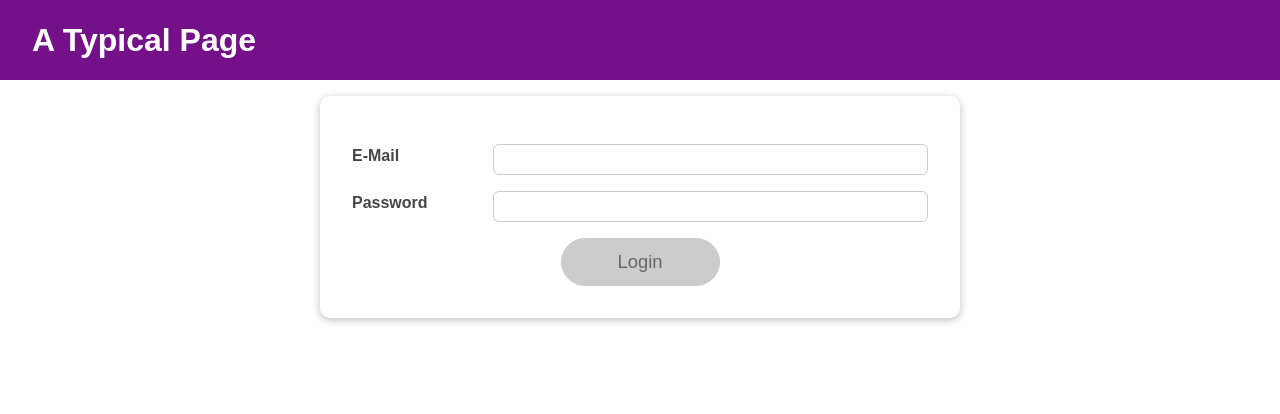
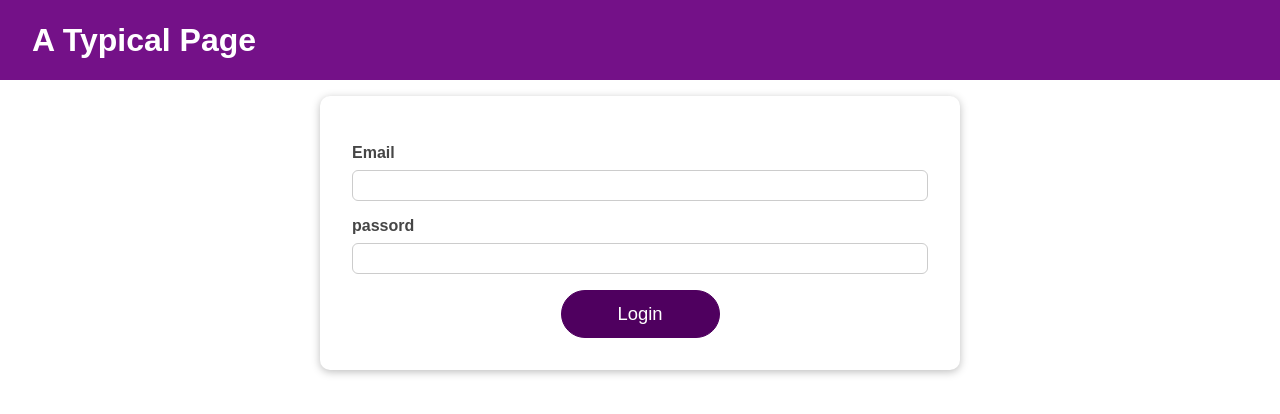
Before and after one commit to mo7ammedkhal3d/lite-gate, a React (Create React App) app: page / in a window 1280 px wide. Shown: the top 414 px of the page. Built offline with nearby package versions, Linux system fonts and the light colour scheme.

Commit message:
complete

```diff
--- a/src/components/Login/Login.js
+++ b/src/components/Login/Login.js
@@ -1,9 +1,10 @@
-import React, { useState, useEffect,useReducer, useContext } from 'react';
+import React, { useState, useEffect,useReducer, useContext,useRef } from 'react';
 
 import Card from '../UI/Card/Card';
 import classes from './Login.module.css';
 import Button from '../UI/Button/Button';
 import AuthContext from '../../store/auth-context';
+import Input from '../UI/Input/Input';
 
 const emailReducer = (state, action) =>{
   if(action.type === 'USER_INPUT'){
@@ -48,6 +49,9 @@ const Login = (props) => {
   });
 
   const authCtx = useContext(AuthContext);
+
+  const emailInputRef = useRef();
+  const passwordInputRef = useRef();
 
   // useEffect(()=>{
   //   setFormIsValid(
@@ -113,42 +117,40 @@ const Login = (props) => {
 
   const submitHandler = (event) => {
     event.preventDefault();
+    if(formIsValid){
       authCtx.onLogin(emailState.value,passwordState.value);
+    }else if(!emailIsValid){
+      emailInputRef.current.focus();
+    }else{
+      passwordInputRef.current.focus();
+    }
     };
 
   return (
     <Card className={classes.login}>
       <form onSubmit={submitHandler}>
-        <div
-          className={`${classes.control} ${
-            emailState.isValid === false ? classes.invalid : ''
-          }`}
-        >
-          <label htmlFor="email">E-Mail</label>
-          <input
-            type="email"
-            id="email"
-            value={emailState.value}
+        <Input
+        ref={emailInputRef}
+        id={'email'}
+        type={'email'}
+        value={emailState.vlaue}
+        isValid={emailState.isValid}
+        label={'Email'}
         onChange={emailChangeHandler}
         onBlur={validateEmailHandler}
         />
-        </div>
-        <div
-          className={`${classes.control} ${
-            passwordIsValid === false ? classes.invalid : ''
-          }`}
-        >
-          <label htmlFor="password">Password</label>
-          <input
-            type="password"
-            id="password"
-            value={passwordState.value}
+        <Input
+        ref={passwordInputRef}
+        value={passwordState.vlaue}
+        id={'password'}
+        isValid={passwordState.isValid}
+        label={'passord'}
+        type={'passord'}
         onChange={passwordChangeHandler}
         onBlur={validatePasswordHandler}
         />
-        </div>
         <div className={classes.actions}>
-          <Button type="submit" className={classes.btn} disabled={!formIsValid}>
+          <Button type="submit" className={classes.btn}>
             Login
           </Button>
         </div>
--- a/src/components/Login/Login.module.css
+++ b/src/components/Login/Login.module.css
@@ -3,44 +3,6 @@
   max-width: 40rem;
   margin: 2rem auto;
   padding: 2rem;
-}
-
-.control {
-  margin: 1rem 0;
-  display: flex;
-  align-items: stretch;
-  flex-direction: column;
-}
-
-.control label,
-.control input {
-  display: block;
-}
-
-.control label {
-  font-weight: bold;
-  flex: 1;
-  color: #464646;
-  margin-bottom: 0.5rem;
-}
-
-.control input {
-  flex: 3;
-  font: inherit;
-  padding: 0.35rem 0.35rem;
-  border-radius: 6px;
-  border: 1px solid #ccc;
-}
-
-.control input:focus {
-  outline: none;
-  border-color: #4f005f;
-  background: #f6dbfc;
-}
-
-.control.invalid input {
-  border-color: red;
-  background: #fbdada;
 }
 
 .actions {
--- /dev/null
+++ b/src/components/UI/Input/Input.js
@@ -0,0 +1,36 @@
+import React,{useRef,useImperativeHandle} from "react";
+import classes from './Input.module.css';
+
+const Input = React.forwardRef((props,ref) =>{
+
+    const inputRef = useRef();
+
+    const activate = ()=>{
+      inputRef.current.focus();
+    }
+
+    useImperativeHandle(ref,()=>{
+      return {
+        focus:activate,
+      }
+    });
+
+    return(
+        <div
+        className={`${classes.control} ${
+          props.isValid === false ? classes.invalid : ''
+        }`}
+      >
+        <label htmlFor={props.id}>{props.label}</label>
+        <input
+          ref={inputRef}
+          type={props.type}
+          id={props.id}
+          value={props.value}
+          onChange={props.onChange}
+          onBlur={props.onBlur}
+        />
+      </div>
+    );
+});
+export default Input;
--- /dev/null
+++ b/src/components/UI/Input/Input.module.css
@@ -0,0 +1,37 @@
+.control {
+margin: 1rem 0;
+display: flex;
+align-items: stretch;
+flex-direction: column;
+}
+
+  .control label,
+  .control input {
+    display: block;
+  }
+
+  .control label {
+    font-weight: bold;
+    flex: 1;
+    color: #464646;
+    margin-bottom: 0.5rem;
+  }
+
+  .control input {
+    flex: 3;
+    font: inherit;
+    padding: 0.35rem 0.35rem;
+    border-radius: 6px;
+    border: 1px solid #ccc;
+  }
+
+  .control input:focus {
+    outline: none;
+    border-color: #4f005f;
+    background: #f6dbfc;
+  }
+
+  .control.invalid input {
+    border-color: red;
+    background: #fbdada;
+  }
```
Lines whose indentation alone changed are shown as unchanged.
